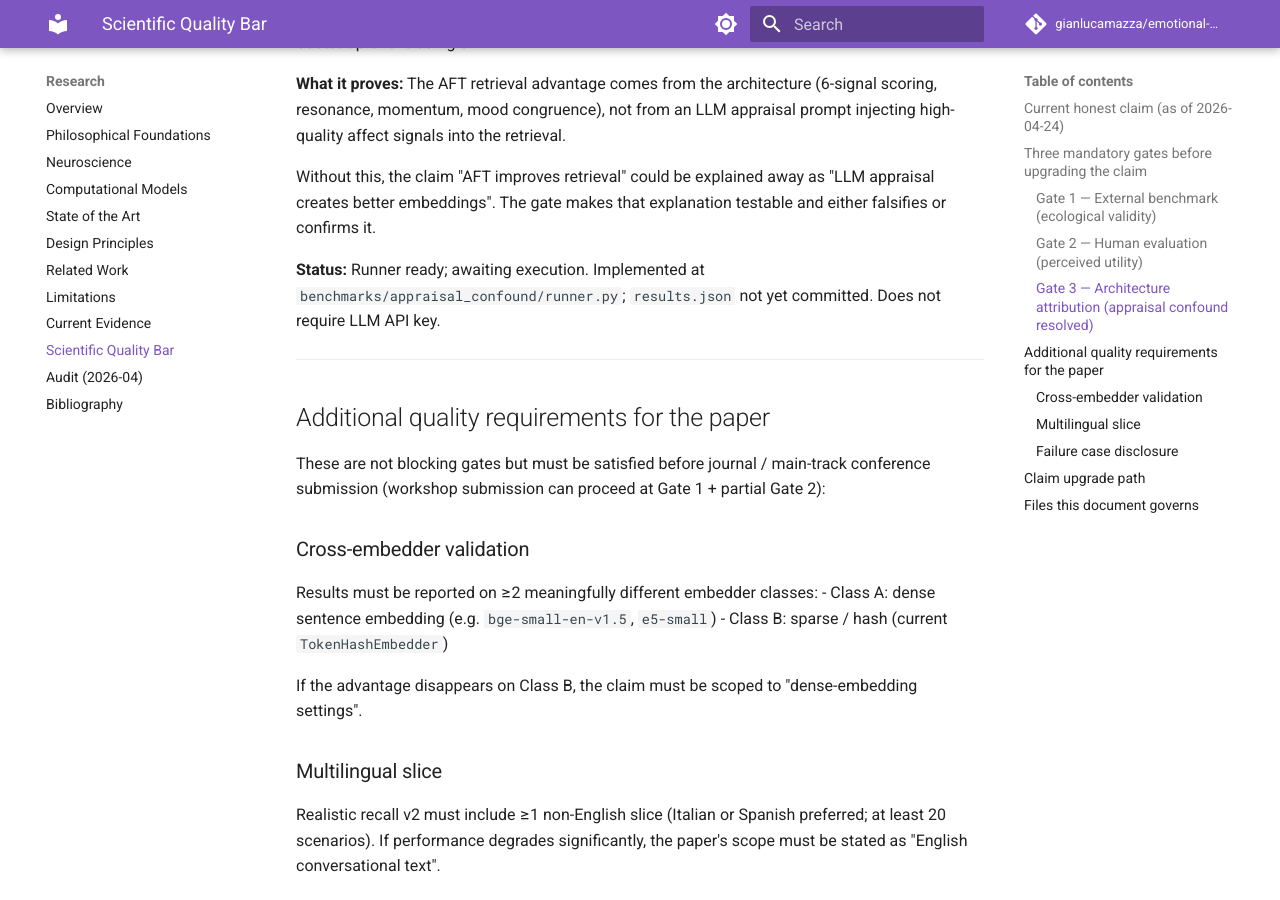
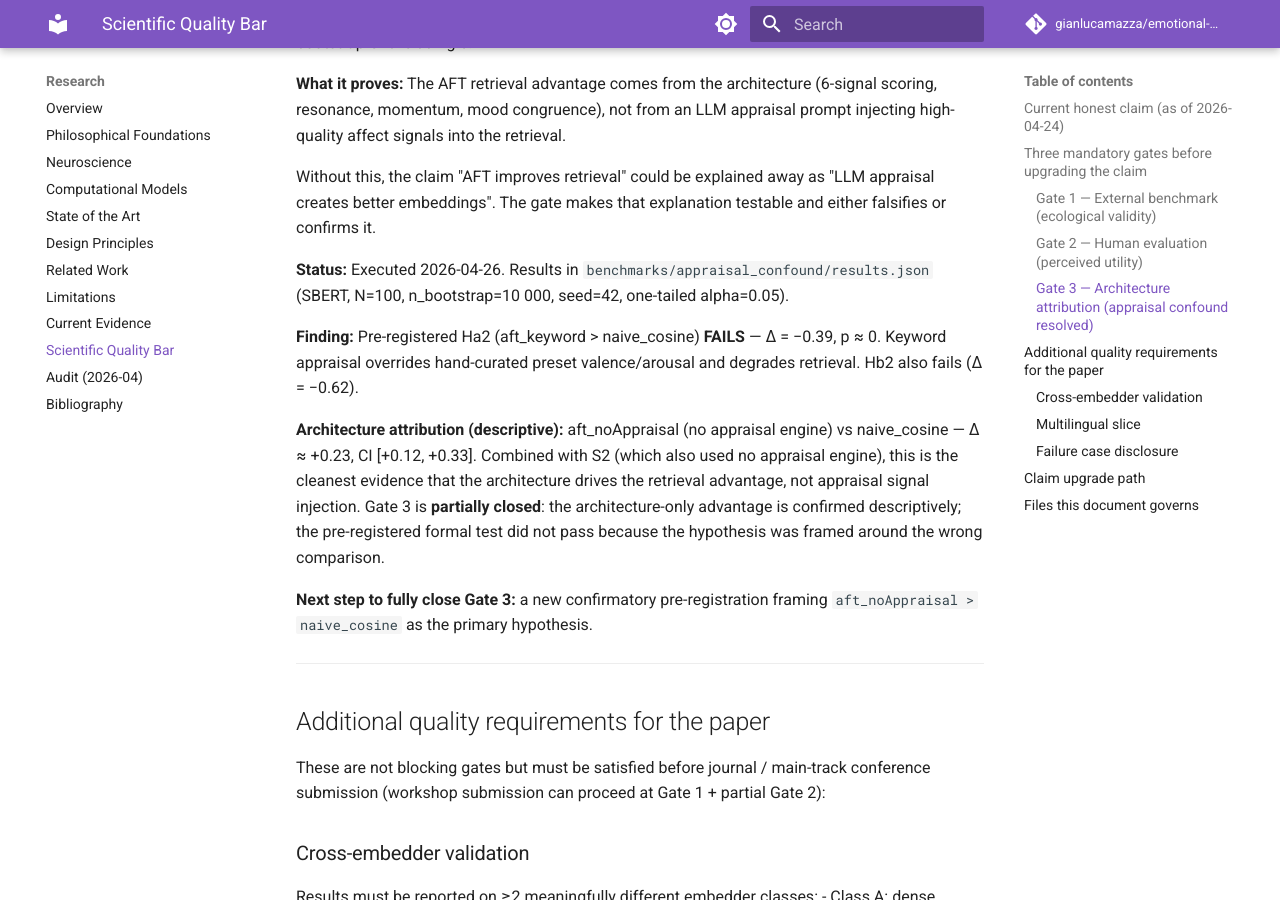
Before and after one commit to gianlucamazza/emotional-memory, an MkDocs documentation site: the page built from docs/research/10_scientific_quality_bar.md, in a window 1280 px wide and 900 px high, scrolled down 1556 px. Built offline with MkDocs 1.6.1 and Material for MkDocs 9.7.7, drawn with Linux system fonts in a browser that asks for light colours; comment, search, counter and statistics services are not loaded.

Commit message:
feat(research): execute G3 appraisal confound study and fix runner bugs
Closes the first phase of the audit priority order (Gate 3 / G3).

| System           | top1_acc | 95% CI         |
|------------------|----------|----------------|
| aft_noAppraisal  | 0.78     | [0.70, 0.86]   |
| naive_cosine     | 0.55     | [0.45, 0.65]   |
| aft_keyword      | 0.16     | [0.09, 0.24]   |

Ha2 FAIL: aft_keyword vs naive_cosine, Δ=−0.39, p≈0, d=−0.74.
Hb2 FAIL: |aft_keyword − aft_noAppraisal|=0.62, d=−1.27.

Architecture attribution (descriptive): aft_noAppraisal vs naive_cosine
Δ≈+0.23 — consistent with S2; architecture drives the advantage.

- ValueError: paired_bootstrap_diff returns 4-tuple; runner unpacked 3
- KeyError: ci_payload uses ci_lower/ci_upper; renderer used lo/hi
- Ha2 criterion: upgraded to pre-reg Addendum A spec (Δ>0.05 practical
  threshold + one-tailed alpha=0.05 via p_two_sided/2)
- n_bootstrap: pre-reg requires 10000; default was 2000 (no CLI override)
- Ha2 test used two-sided 95% CI lower bound (≈one-tailed α=0.025),
  stricter than the pre-registered one-sided α=0.05
- _build_protocol hard-coded n_bootstrap/seed constants; now reads from
  actual run values threaded through the results dict
- _seed_everything() added at start of run_study for RNG determinism
- n_bootstrap passed to per-scenario calls was dead compute; replaced
  with n_bootstrap=1 per scenario, single bootstrap on full flag lists
- Unused ROOT constant removed

- audit_2026-04.md G3: "unresolved" → actual results + honest interpretation
- audit_2026-04.md Q1: "unresolved" → "partially resolved" with evidence
- 10_scientific_quality_bar.md Gate 3: "awaiting execution" → "partially
  closed" with descriptive architecture-attribution evidence and next step
- claim_validation_matrix.json: appraisal confound evidence added to
  retrieval_affect_aware; not_yet_shown/next_study updated for
  replayable_multi_session_help

Co-Authored-By: Claude Opus 4.7 <noreply@anthropic.com>

```diff
--- a/docs/research/10_scientific_quality_bar.md
+++ b/docs/research/10_scientific_quality_bar.md
@@ -73,9 +73,24 @@ Without this, the claim "AFT improves retrieval" could be explained away as
 "LLM appraisal creates better embeddings". The gate makes that explanation
 testable and either falsifies or confirms it.
 
-**Status:** Runner ready; awaiting execution. Implemented at
-`benchmarks/appraisal_confound/runner.py`; `results.json` not yet committed.
-Does not require LLM API key.
+**Status:** Executed 2026-04-26. Results in
+`benchmarks/appraisal_confound/results.json` (SBERT, N=100, n\_bootstrap=10 000,
+seed=42, one-tailed alpha=0.05).
+
+**Finding:** Pre-registered Ha2 (aft\_keyword > naive\_cosine) **FAILS** —
+Δ = −0.39, p ≈ 0. Keyword appraisal overrides hand-curated preset
+valence/arousal and degrades retrieval. Hb2 also fails (Δ = −0.62).
+
+**Architecture attribution (descriptive):** aft\_noAppraisal (no appraisal
+engine) vs naive\_cosine — Δ ≈ +0.23, CI [+0.12, +0.33]. Combined with S2
+(which also used no appraisal engine), this is the cleanest evidence that
+the architecture drives the retrieval advantage, not appraisal signal
+injection. Gate 3 is **partially closed**: the architecture-only advantage
+is confirmed descriptively; the pre-registered formal test did not pass
+because the hypothesis was framed around the wrong comparison.
+
+**Next step to fully close Gate 3:** a new confirmatory pre-registration
+framing `aft_noAppraisal > naive_cosine` as the primary hypothesis.
 
 ---
 
--- a/docs/research/claim_validation_matrix.json
+++ b/docs/research/claim_validation_matrix.json
@@ -45,7 +45,7 @@
       "status": "controlled_evidence",
       "evidence_level": "2_controlled_retrieval",
       "allowed_public_wording": "Retrieval is affect-aware, not semantic-only.",
-      "current_evidence": "126 fidelity cases validate affect-aware ranking logic. The controlled quadrant benchmark (SBERT) ties AFT and naive_cosine at recall@5 = 0.80 (ceiling effect, N = 20 items) while clearly beating recency (Δ = −0.55, p < 0.001). The realistic replay benchmark (SBERT) shows AFT top1 = 0.70 vs naive_cosine = 0.50 (N = 100).",
+      "current_evidence": "126 fidelity cases validate affect-aware ranking logic. The controlled quadrant benchmark (SBERT) ties AFT and naive_cosine at recall@5 = 0.80 (ceiling effect, N = 20 items) while clearly beating recency (Δ = −0.55, p < 0.001). The realistic replay benchmark (SBERT) shows AFT top1 = 0.70 vs naive_cosine = 0.50 (N = 100). Appraisal confound study (2026-04-26): aft_noAppraisal (architecture only, no appraisal) = 0.78 vs naive_cosine = 0.55, Δ ≈ +0.23 — descriptive architecture-attribution evidence consistent with S2.",
       "not_yet_shown": "General downstream superiority over production memory systems.",
       "next_study": "Expand external and realistic retrieval evaluations.",
       "evidence_refs": [
@@ -54,7 +54,8 @@
       ],
       "benchmark_refs": [
         "benchmarks/comparative/results.sbert.md",
-        "benchmarks/realistic/results.sbert.md"
+        "benchmarks/realistic/results.sbert.md",
+        "benchmarks/appraisal_confound/results.md"
       ],
       "protocol_refs": [
         "benchmarks/comparative/protocol.md"
```
Also changed, not shown: CHANGELOG.md (+46 -6 lines), benchmarks/appraisal_confound/results.md (added, +30 -0 lines), docs/research/audit_2026-04.md (+8 -0 lines), 3 other files.
